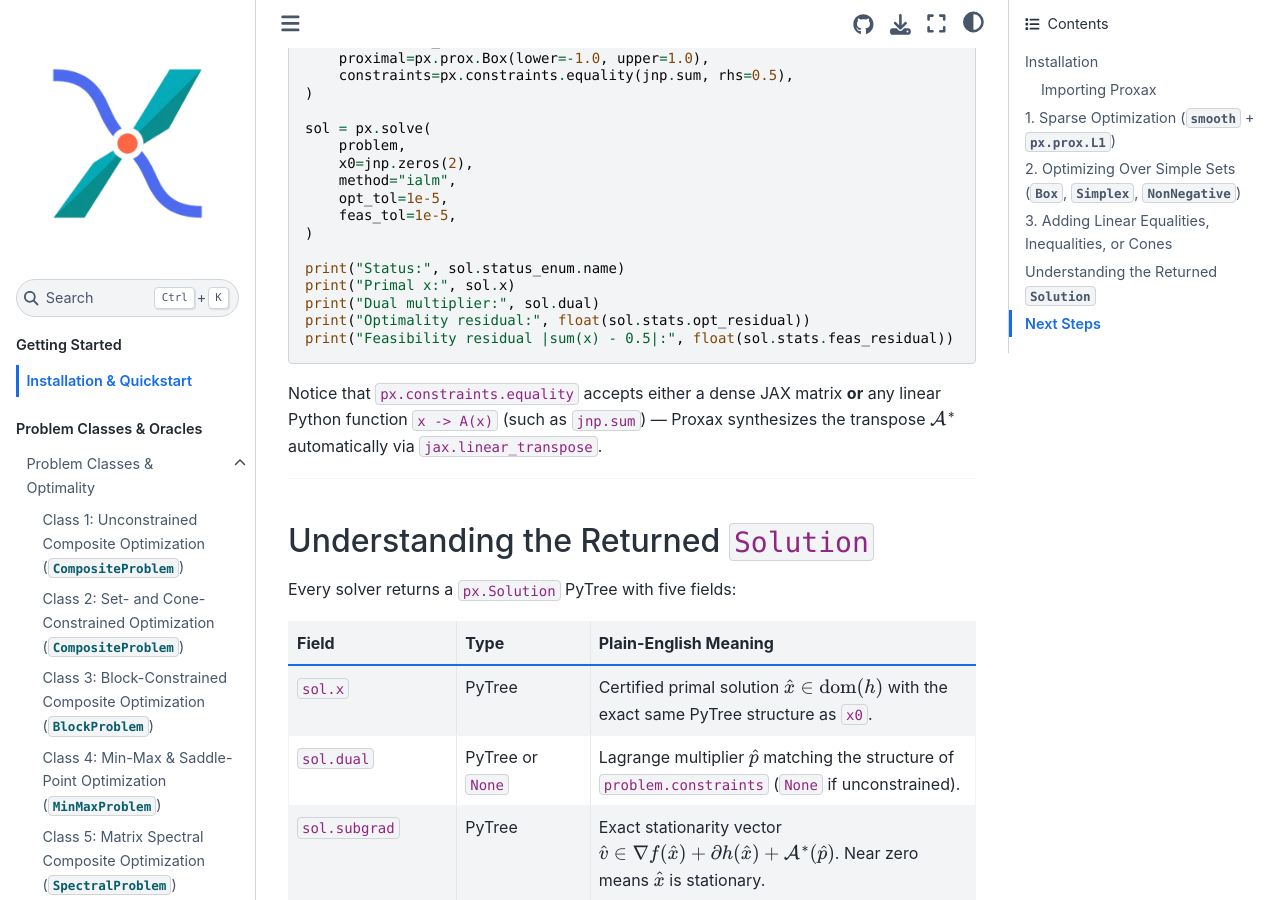
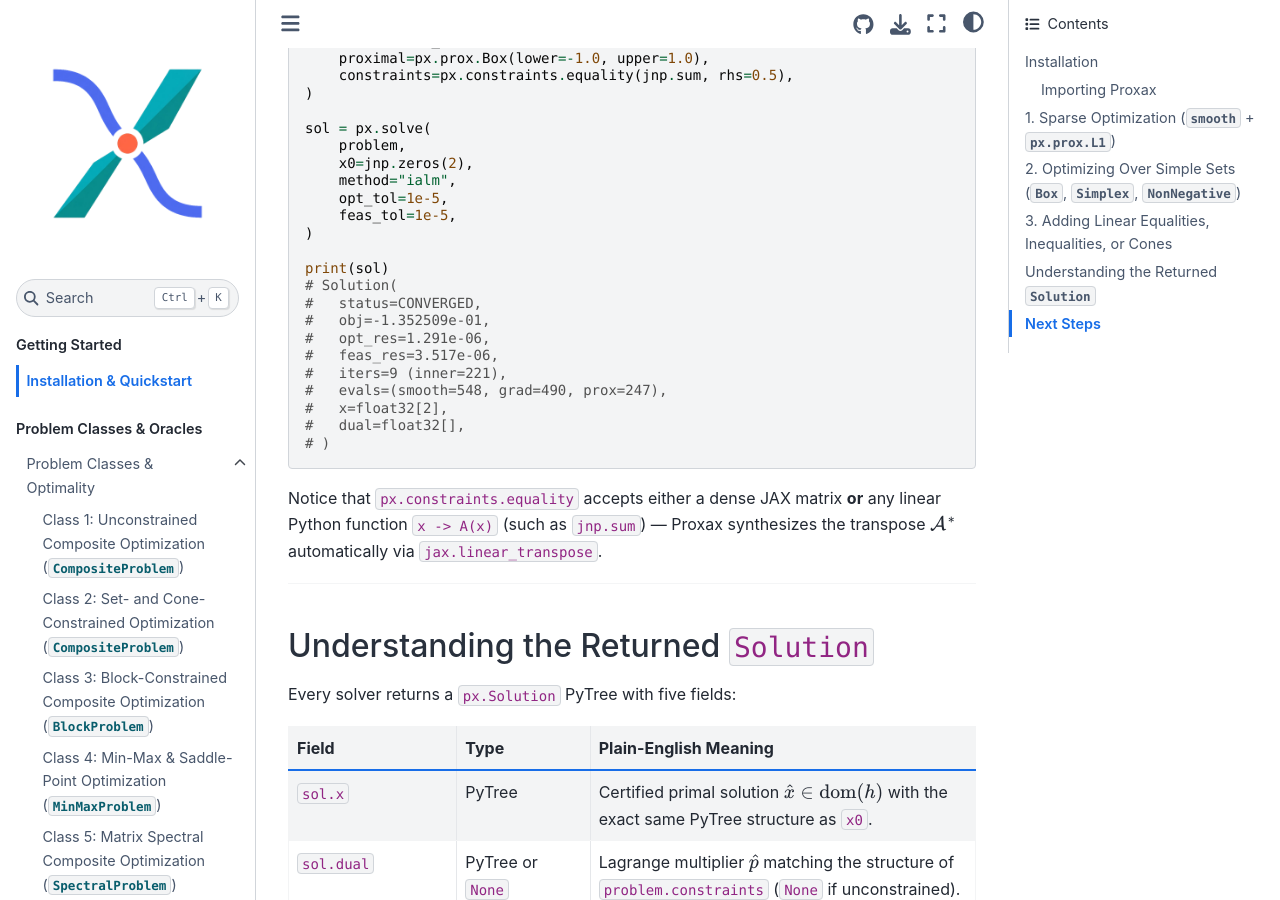
Before and after one commit to wwkong/proxax, a Sphinx documentation site: the page built from docs/quickstart.md, in a window 1280 px wide and 900 px high, scrolled down 2618 px. Built offline with Sphinx 7.4.7 and the Sphinx Book theme 1.1.4, drawn with Linux system fonts in a browser that asks for light colours.

Commit message:
Simplify quickstart constrained print to print(sol) with output comment

````diff
--- a/docs/quickstart.md
+++ b/docs/quickstart.md
@@ -148,11 +148,17 @@ sol = px.solve(
     feas_tol=1e-5,
 )
 
-print("Status:", sol.status_enum.name)
-print("Primal x:", sol.x)
-print("Dual multiplier:", sol.dual)
-print("Optimality residual:", float(sol.stats.opt_residual))
-print("Feasibility residual |sum(x) - 0.5|:", float(sol.stats.feas_residual))
+print(sol)
+# Solution(
+#   status=CONVERGED,
+#   obj=-1.352509e-01,
+#   opt_res=1.291e-06,
+#   feas_res=3.517e-06,
+#   iters=9 (inner=221),
+#   evals=(smooth=548, grad=490, prox=247),
+#   x=float32[2],
+#   dual=float32[],
+# )
 ```
 
 Notice that `px.constraints.equality` accepts either a dense JAX matrix **or**
````
